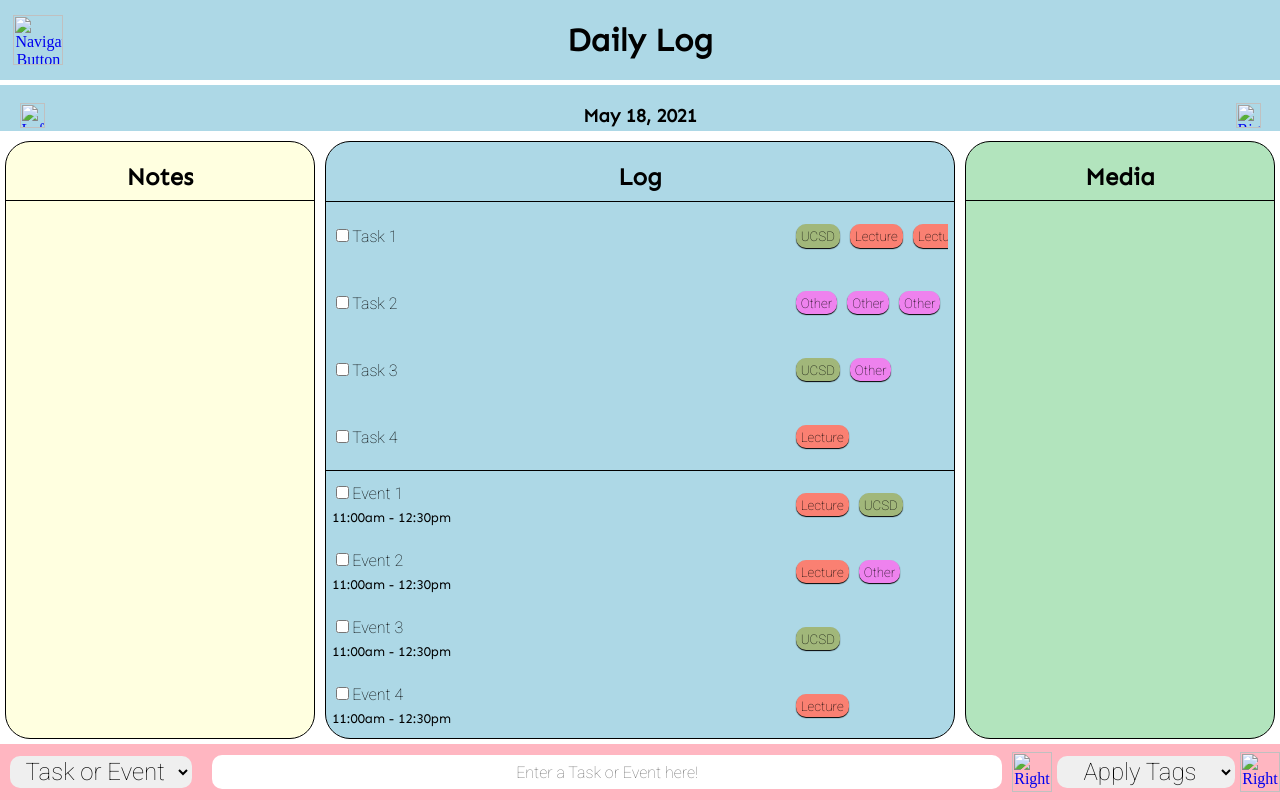
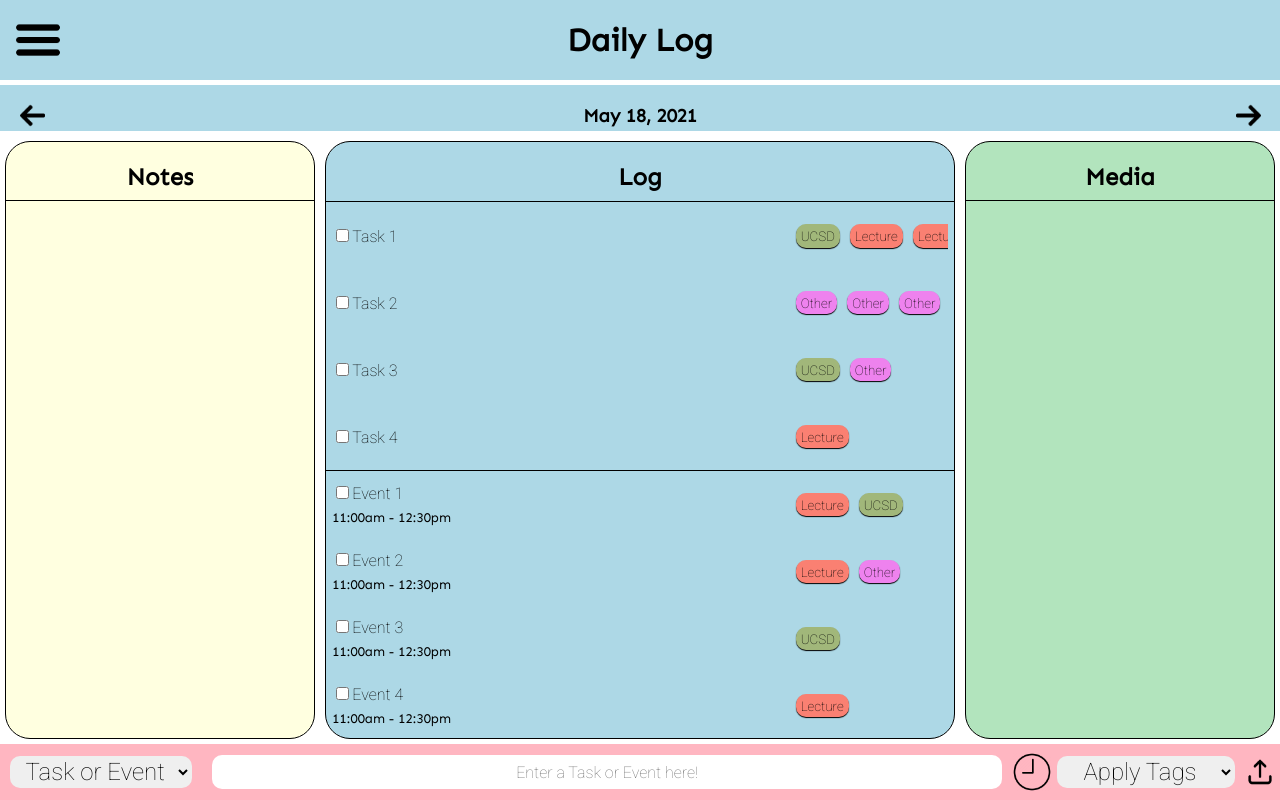
Before and after one commit to cse110-sp21-group31/cse110-sp21-group31, a website: page source/daily_log.html in a window 1280 px wide. Drawn offline with Linux system fonts and the light colour scheme; the site is published under a folder, as on GitHub Pages, so addresses that start at the root find nothing.

Commit message:
Switch to relative image paths

```diff
--- a/source/daily_log.html
+++ b/source/daily_log.html
@@ -22,7 +22,7 @@
     <div class='container'>
         <div class='item-header'>
             <div id='header-item-img'>
-                <a href="#"><img src="/source/images/nav_button.png" alt="Navigation Button" height='50' width='50'></a>
+                <a href="#"><img src="images/nav_button.png" alt="Navigation Button" height='50' width='50'></a>
             </div>
             <div id='header-item-title'>
                 <h1 id='header' class="main-title">Daily Log</h1>
@@ -34,13 +34,13 @@
         <div class='item-middle'>
             <div class='middle-item-bar'>
                 <div id='left-arrow'>
-                    <a href="#"><img src="/source/images/arrow_left.png" alt="Left Arrow" height='25' width='25'></a>
+                    <a href="#"><img src="images/arrow_left.png" alt="Left Arrow" height='25' width='25'></a>
                 </div>
                 <div id='date-text'>
                     <h3 class='main-title'>May 18, 2021</h3>
                 </div>
                 <div id='right-arrow'>
-                    <a href="#"><img src="/source/images/arrow_right.png" alt="Right Arrow" height='25' width='25'></a>
+                    <a href="#"><img src="images/arrow_right.png" alt="Right Arrow" height='25' width='25'></a>
                 </div>
             </div>
             <div id='middle-item-log'>
@@ -209,7 +209,7 @@
             </div>
             <div id='clock-tags-upload-area'>
                 <div id='clock-img'>
-                    <a href="#"><img src="/source/images/clock.png" alt="Right Arrow" height='40' width='40'></a>
+                    <a href="#"><img src="images/clock.png" alt="Right Arrow" height='40' width='40'></a>
                 </div>
                 <div id='tags-selector'>
                     <select name="Tags" id="tag-selection">
@@ -221,7 +221,7 @@
                       </select>
                 </div>
                 <div id='upload-img'>
-                    <a href="#"><img src="/source/images/upload_button.png" alt="Right Arrow" height='40' width='40'></a>
+                    <a href="#"><img src="images/upload_button.png" alt="Right Arrow" height='40' width='40'></a>
                 </div>
             </div>
         </div>
```
